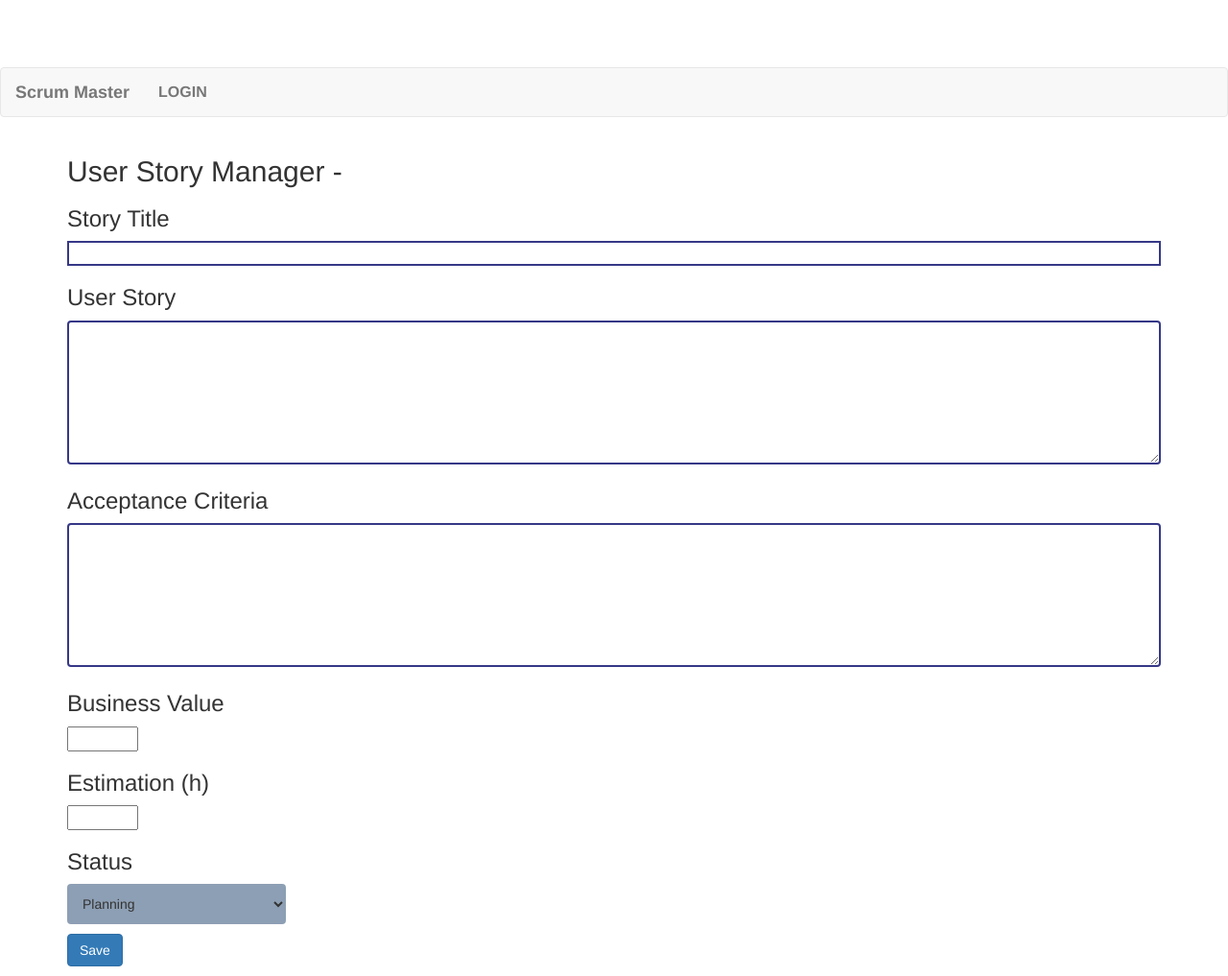
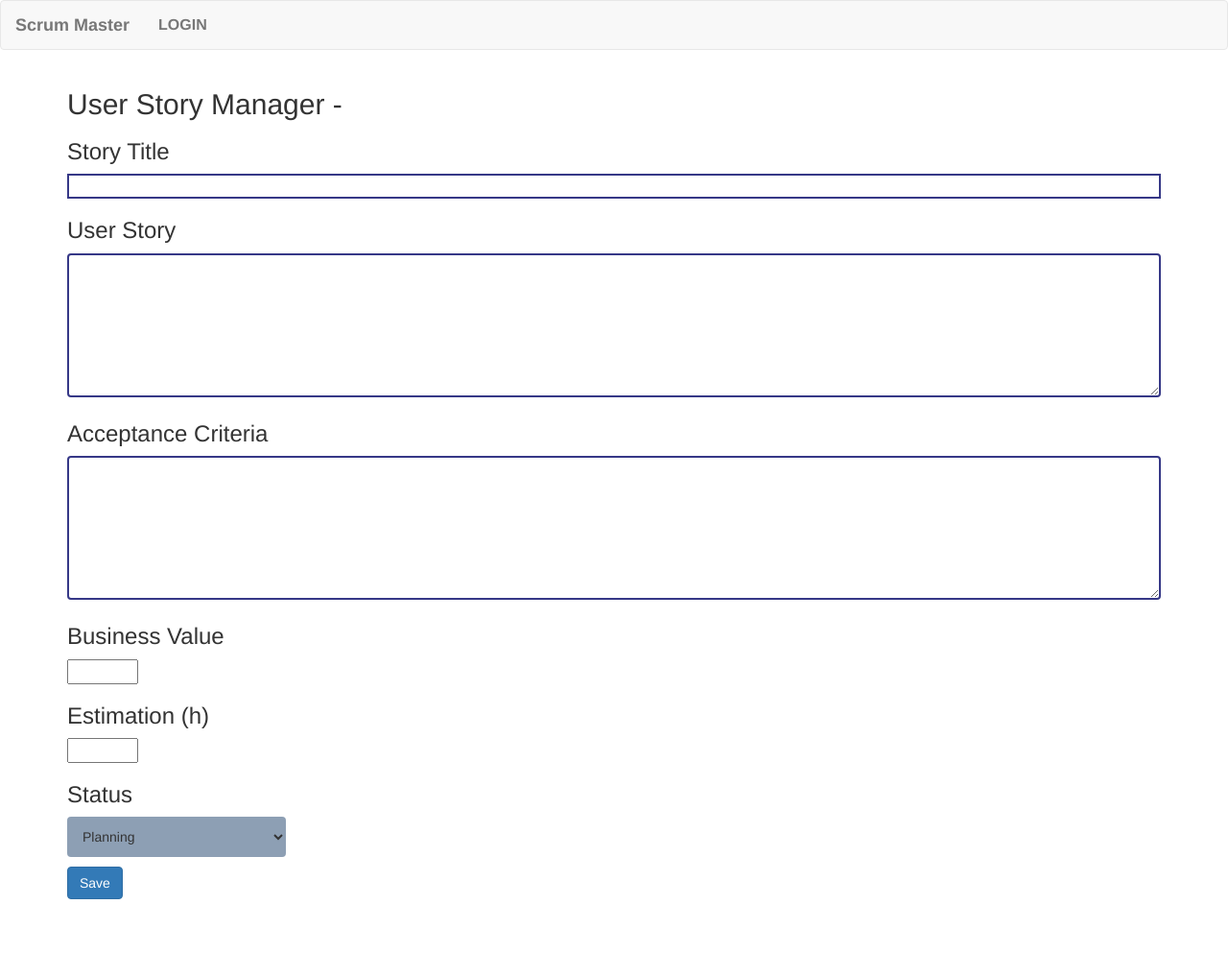
Before and after one commit to IvanicsSz/user-story-manager-IvanicsSz, a Python web app: template templates/form.html in a window 1280 px wide. Shown: the whole page at 96% size. After the commit the page ends 937 px from the top, so only its background shows below. Run offline with Jinja, Linux system fonts and the light colour scheme; the template is opened without the code that fills it, so the values that code supplies are empty; some libraries are stand-ins or nearby versions.

Commit message:
bootstrap little fix

```diff
--- a/main.py
+++ b/main.py
@@ -134,7 +134,7 @@ def delete(story_id):
 @app.route('/logout')
 def logout():
     session.pop('logged_in', None)
-    # flash('You were logged out')
+    # flash('You are logged out')
     return 'You were logged out'
 
 # class Method(views.MethodView):
--- a/static/css/main.css
+++ b/static/css/main.css
@@ -1,5 +1,5 @@
 
-body { padding-top: 70px}
+body { padding-top: 0px}
 
 div.input-group{
     width: 66%;
```
